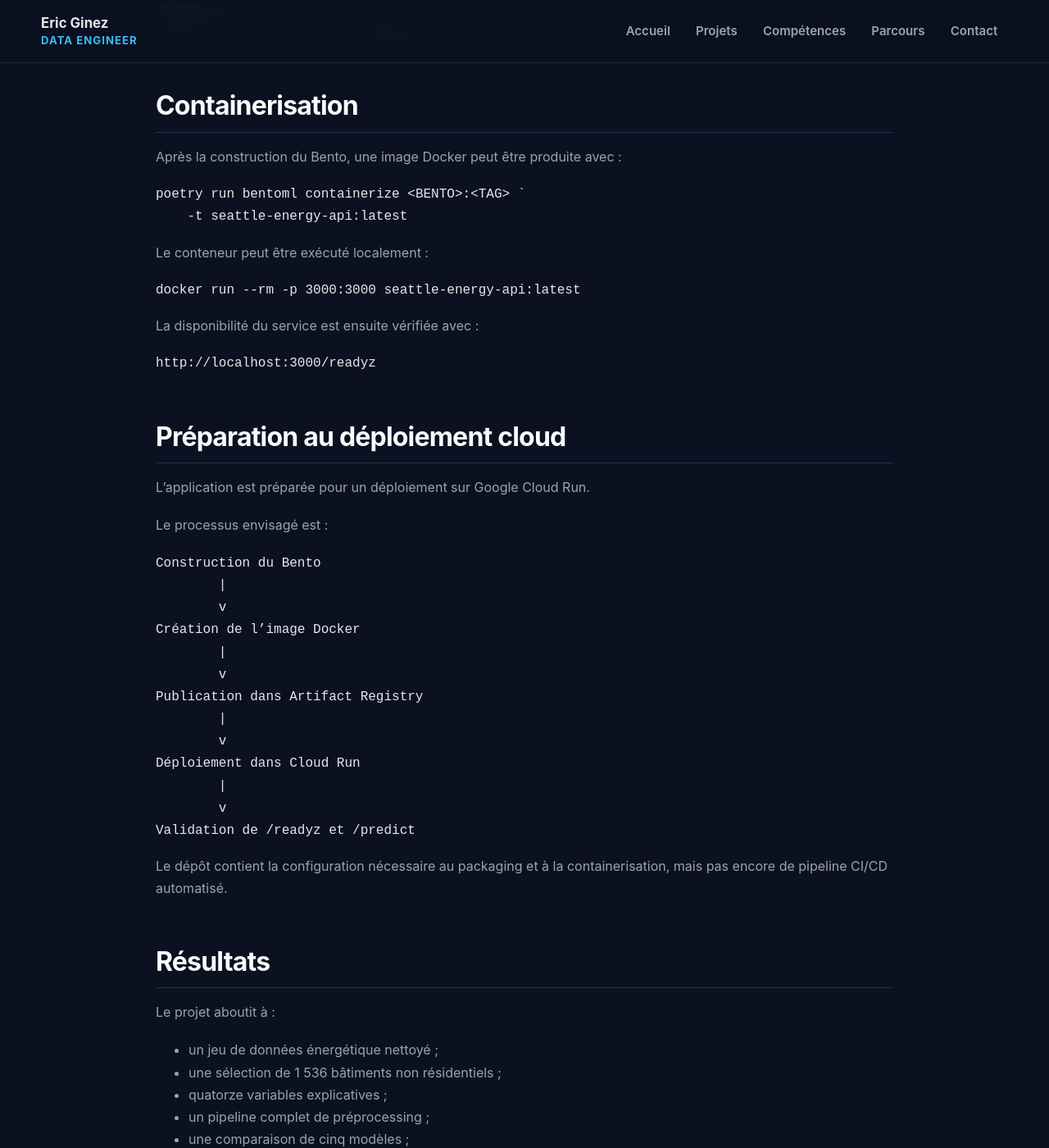
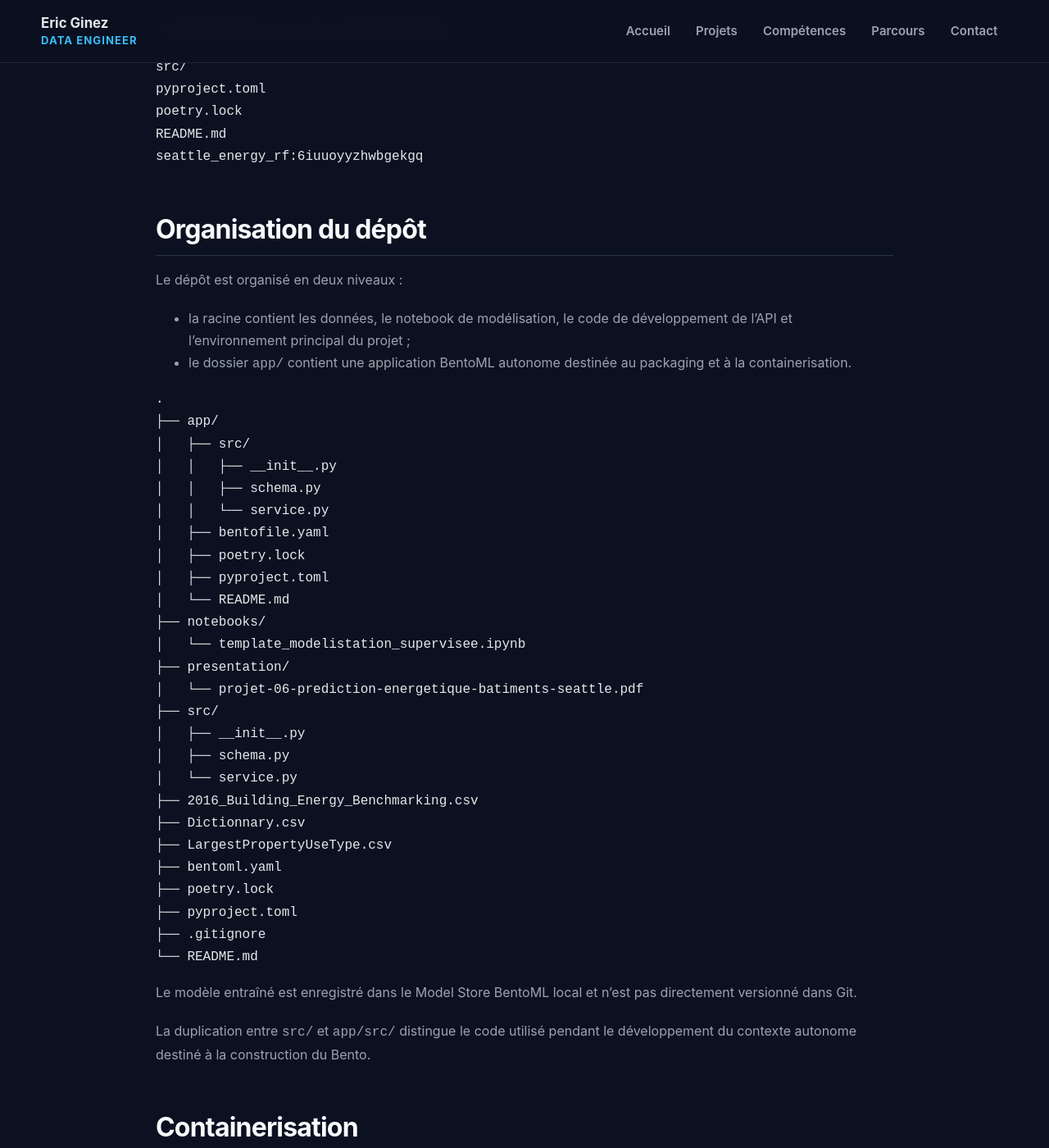
Before and after one commit to ericginez/ericginez.github.io, a Jekyll site: the page built from _projects/projet-06.md, in a window 1280 px wide and 1400 px high, scrolled down 14586 px. Shown: the whole window at 82% size. Built offline with Jekyll 4.4.1, drawn with Linux system fonts in a browser that asks for light colours; some of the changed text lies outside the part shown.

Commit message:
docs: actualise le projet 6 dans le portfolio

````diff
--- a/_projects/projet-06.md
+++ b/_projects/projet-06.md
@@ -60,6 +60,10 @@ SiteEUIWN(kBtu/sf)
 
 Elle représente l’intensité énergétique du site, exprimée en kBtu par pied
 carré et normalisée selon les conditions météorologiques.
+
+## Présentation
+
+- [Consulter la présentation de soutenance au format PDF](https://github.com/ericginez/seattle-building-energy-prediction/blob/main/presentation/projet-06-prediction-energetique-batiments-seattle.pdf)
 
 ## Objectifs
 
@@ -651,6 +655,50 @@ README.md
 seattle_energy_rf:6iuuoyyzhwbgekgq
 ```
 
+## Organisation du dépôt
+
+Le dépôt est organisé en deux niveaux :
+
+- la racine contient les données, le notebook de modélisation, le code de
+  développement de l’API et l’environnement principal du projet ;
+- le dossier `app/` contient une application BentoML autonome destinée au
+  packaging et à la containerisation.
+
+```text
+.
+├── app/
+│   ├── src/
+│   │   ├── __init__.py
+│   │   ├── schema.py
+│   │   └── service.py
+│   ├── bentofile.yaml
+│   ├── poetry.lock
+│   ├── pyproject.toml
+│   └── README.md
+├── notebooks/
+│   └── template_modelistation_supervisee.ipynb
+├── presentation/
+│   └── projet-06-prediction-energetique-batiments-seattle.pdf
+├── src/
+│   ├── __init__.py
+│   ├── schema.py
+│   └── service.py
+├── 2016_Building_Energy_Benchmarking.csv
+├── Dictionnary.csv
+├── LargestPropertyUseType.csv
+├── bentoml.yaml
+├── poetry.lock
+├── pyproject.toml
+├── .gitignore
+└── README.md
+```
+
+Le modèle entraîné est enregistré dans le Model Store BentoML local et n’est
+pas directement versionné dans Git.
+
+La duplication entre `src/` et `app/src/` distingue le code utilisé pendant le
+développement du contexte autonome destiné à la construction du Bento.
+
 ## Containerisation
 
 Après la construction du Bento, une image Docker peut être produite avec :
@@ -714,6 +762,28 @@ Le projet aboutit à :
 - cinq endpoints applicatifs ;
 - un contexte de build autonome ;
 - une préparation à la containerisation et au déploiement cloud.
+
+## Livrables
+
+Le projet comprend :
+
+- le jeu de données énergétique public de Seattle et son dictionnaire ;
+- un notebook documentant le nettoyage, le feature engineering et la
+  modélisation ;
+- un jeu final de 1 536 bâtiments non résidentiels ;
+- un pipeline scikit-learn intégrant le préprocessing et le modèle ;
+- une comparaison de cinq modèles de régression ;
+- un `RandomForestRegressor` optimisé avec `GridSearchCV` ;
+- une analyse d’interprétabilité réalisée avec SHAP ;
+- un modèle enregistré et versionné dans le Model Store BentoML ;
+- une API REST BentoML comprenant cinq endpoints applicatifs ;
+- des schémas Pydantic de validation des requêtes ;
+- un contexte BentoML autonome dans le dossier `app/` ;
+- une configuration de packaging avec `bentofile.yaml` ;
+- une préparation à la containerisation Docker et au déploiement Cloud Run ;
+- une documentation technique et d’exploitation ;
+- une présentation de soutenance au format PDF ;
+- un dépôt GitHub public documenté.
 
 ## Difficultés rencontrées
 
````
